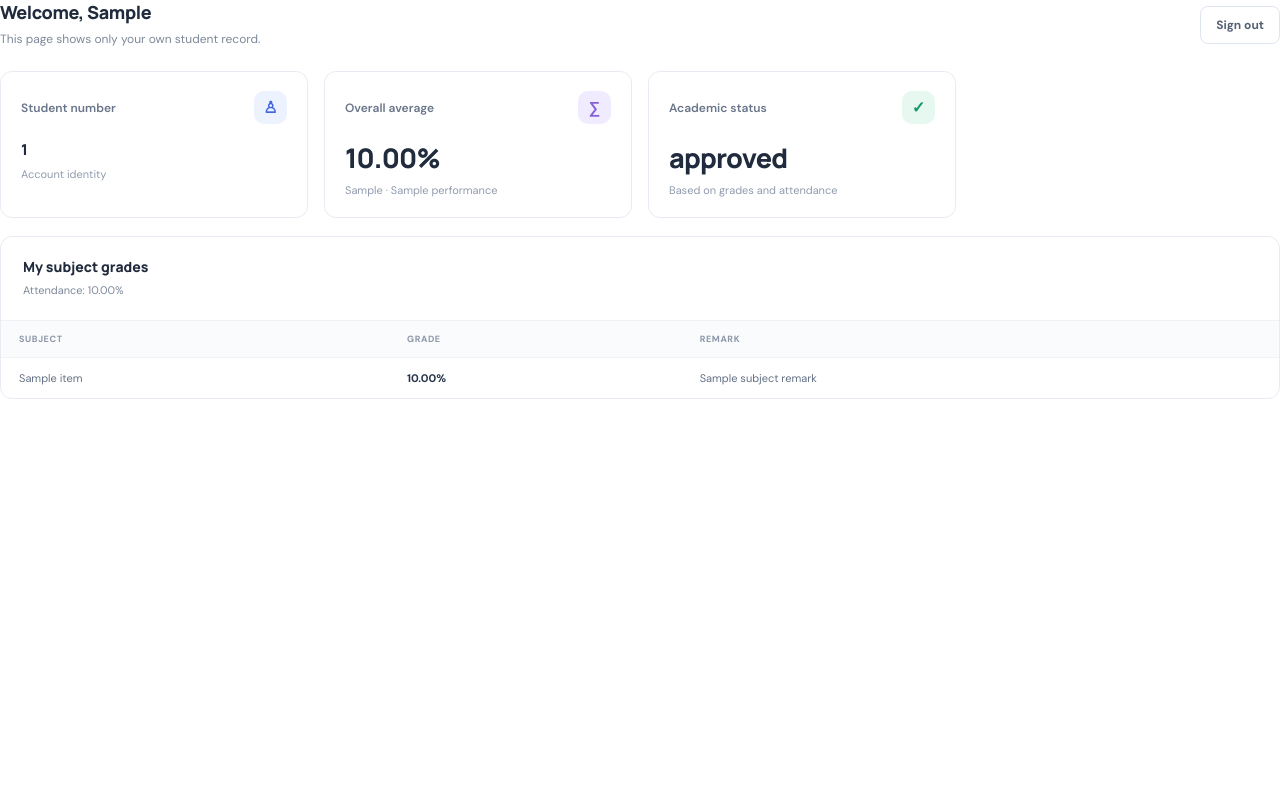
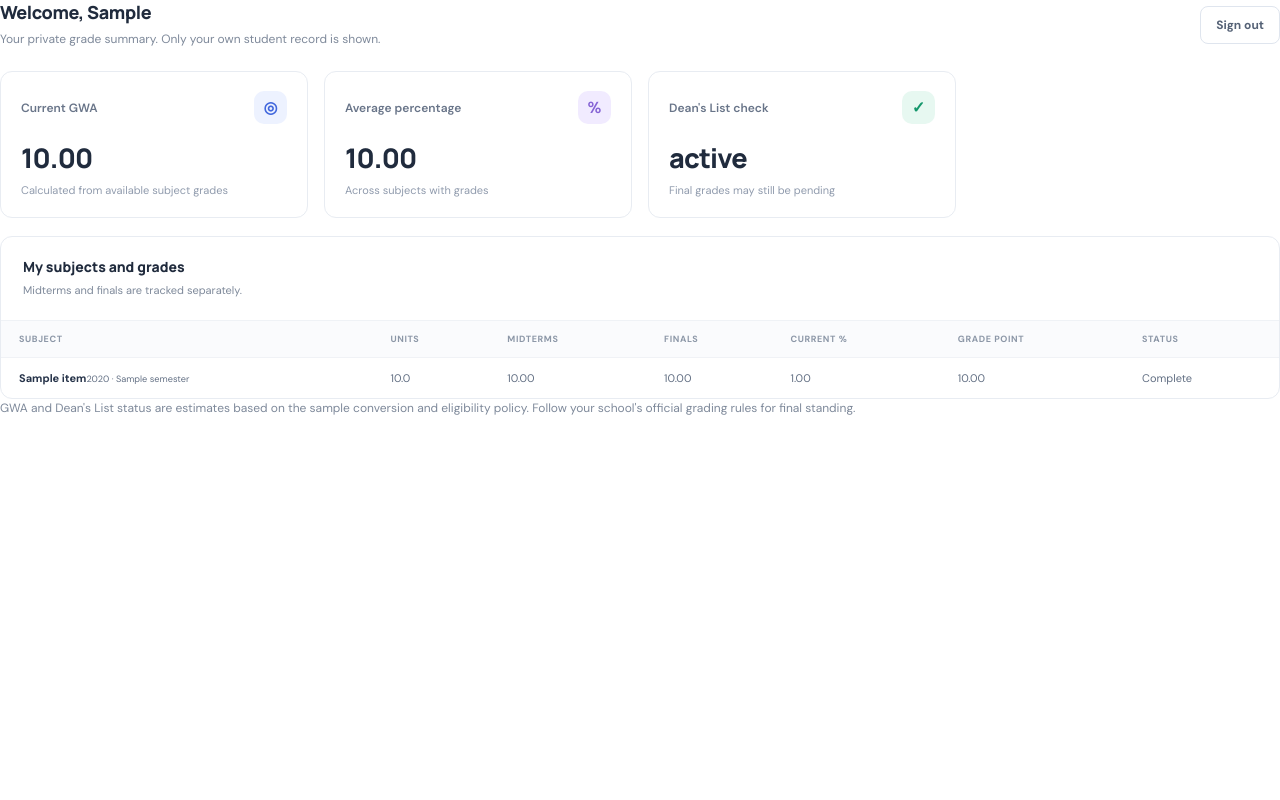
Before and after one commit to coderens/student-grade-analyzer, a Python web app: template templates/student_portal.html in a window 1280 px wide. Run offline with Jinja, Linux system fonts and the light colour scheme; the template is opened without the code that fills it: most values are stand-ins (such as "Sample title", 1, 10 or a date in 2020).

Commit message:
Show student-owned GWA and subject records

```diff
--- a/templates/student_portal.html
+++ b/templates/student_portal.html
@@ -1,6 +1,8 @@
 {% extends 'base.html' %}{% block title %}My grades{% endblock %}
 {% block content %}
-<div class="welcome-row"><div><h2>Welcome, {{ student.first_name }}</h2><p class="muted">This page shows only your own student record.</p></div><form method="post" action="{{ url_for('student_logout') }}"><input type="hidden" name="csrf_token" value="{{ csrf_token }}"><button class="btn secondary" type="submit">Sign out</button></form></div>
-<div class="stat-grid"><article class="stat-card"><div class="stat-top"><span>Student number</span><span class="stat-icon blue">♙</span></div><strong class="tracker-value">{{ student.student_number }}</strong><small>Account identity</small></article><article class="stat-card"><div class="stat-top"><span>Overall average</span><span class="stat-icon purple">∑</span></div><strong>{{ '%.2f'|format(student.average) }}%</strong><small>{{ student.letter_grade }} · {{ student.performance }}</small></article><article class="stat-card"><div class="stat-top"><span>Academic status</span><span class="stat-icon green">✓</span></div><strong>{{ student.status }}</strong><small>Based on grades and attendance</small></article></div>
-<div class="panel table-panel"><div class="panel-heading"><div><h3>My subject grades</h3><p class="muted">Attendance: {{ '%.2f'|format(student.attendance) }}%</p></div></div><div class="table-scroll"><table><thead><tr><th>Subject</th><th>Grade</th><th>Remark</th></tr></thead><tbody>{% for subject in subjects %}{% set key = subject.lower().replace(' ','_') %}<tr><td>{{ subject }}</td><td><b>{{ '%.2f'|format(student[key]) }}%</b></td><td>{{ student.subject_remarks[subject] }}</td></tr>{% endfor %}</tbody></table></div></div>
+<div class="welcome-row"><div><h2>Welcome, {{ student.first_name }}</h2><p class="muted">Your private grade summary. Only your own student record is shown.</p></div><form method="post" action="{{ url_for('student_logout') }}"><input type="hidden" name="csrf_token" value="{{ csrf_token }}"><button class="btn secondary" type="submit">Sign out</button></form></div>
+<div class="stat-grid"><article class="stat-card"><div class="stat-top"><span>Current GWA</span><span class="stat-icon blue">◎</span></div><strong>{{ '%.2f'|format(student.gwa) if student.gwa is not none else '—' }}</strong><small>Calculated from available subject grades</small></article><article class="stat-card"><div class="stat-top"><span>Average percentage</span><span class="stat-icon purple">%</span></div><strong>{{ '%.2f'|format(student.average) if student.average is not none else '—' }}</strong><small>Across subjects with grades</small></article><article class="stat-card"><div class="stat-top"><span>Dean's List check</span><span class="stat-icon green">✓</span></div><strong>{{ student.dean_status }}</strong><small>Final grades may still be pending</small></article></div>
+<div class="panel table-panel"><div class="panel-heading"><div><h3>My subjects and grades</h3><p class="muted">Midterms and finals are tracked separately.</p></div></div>
+{% if student.grade_summary.subjects %}<div class="table-scroll"><table><thead><tr><th>Subject</th><th>Units</th><th>Midterms</th><th>Finals</th><th>Current %</th><th>Grade point</th><th>Status</th></tr></thead><tbody>{% for item in student.grade_summary.subjects %}<tr><td><b>{{ item.subject_name }}</b><small class="table-subtext">{{ item.academic_year }} · {{ item.semester }}</small></td><td>{{ '%.1f'|format(item.units) }}</td><td>{{ '%.2f'|format(item.midterms) if item.midterms is not none else '—' }}</td><td>{{ '%.2f'|format(item.finals) if item.finals is not none else '—' }}</td><td>{{ '%.2f'|format(item.subject_percentage) if item.subject_percentage is not none else '—' }}</td><td>{{ '%.2f'|format(item.grade_point) if item.grade_point is not none else '—' }}</td><td>{{ item.term_status }}</td></tr>{% endfor %}</tbody></table></div>{% else %}<div class="empty-state"><h3>No grades recorded yet</h3><p>Your subjects and grades will appear here when records are added.</p></div>{% endif %}</div>
+<p class="muted">GWA and Dean's List status are estimates based on the sample conversion and eligibility policy. Follow your school's official grading rules for final standing.</p>
 {% endblock %}
```
